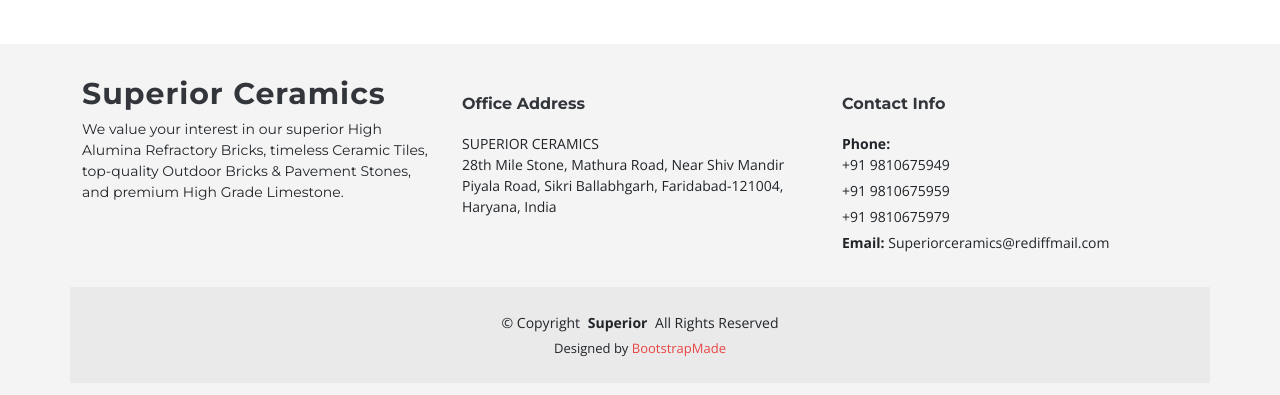
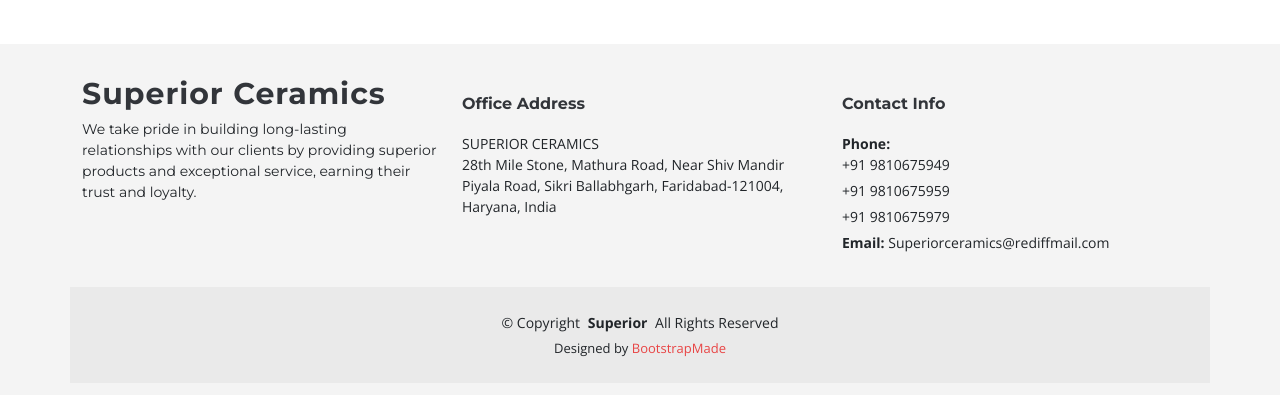
Before and after one commit to superior1407/superior, a plain HTML site: page contact.html in a window 1280 px wide. Shown: the part 857-1252 px from the top of the page. Drawn offline with nearby package versions, Linux system fonts and the light colour scheme.

Commit message:
Update contact.html

```diff
--- a/contact.html
+++ b/contact.html
@@ -5,13 +5,12 @@
     <meta charset="utf-8">
     <meta content="width=device-width, initial-scale=1.0" name="viewport">
 
-    <title>Portfolio Details - Append Bootstrap Temlate</title>
+    <title>Contact Us</title>
     <meta content="" name="description">
     <meta content="" name="keywords">
 
     <!-- Favicons -->
-    <link href="assets/img/favicon.png" rel="icon">
-    <link href="assets/img/apple-touch-icon.png" rel="apple-touch-icon">
+
 
     <!-- Fonts -->
     <link href="https://fonts.googleapis.com" rel="preconnect">
@@ -127,8 +126,7 @@
                     <a href="index.html" class="logo d-flex align-items-center">
                         <span>Superior Ceramics</span>
                     </a>
-                    <p>We value your interest in our superior High Alumina Refractory Bricks, timeless Ceramic Tiles,
-                        top-quality Outdoor Bricks & Pavement Stones, and premium High Grade Limestone.</p>
+                    <p>We take pride in building long-lasting relationships with our clients by providing superior products and exceptional service, earning their trust and loyalty.</p>
                     <!-- <div class="social-links d-flex mt-4">
                         <a href=""><i class="bi bi-twitter"></i></a>
                         <a href=""><i class="bi bi-facebook"></i></a>
```
